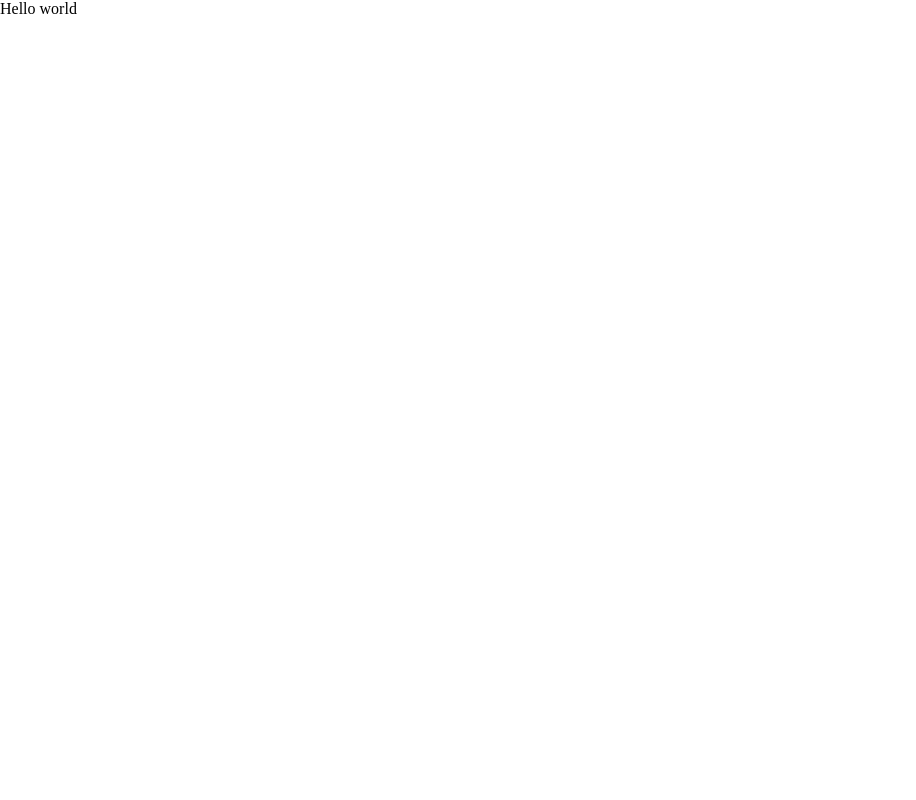
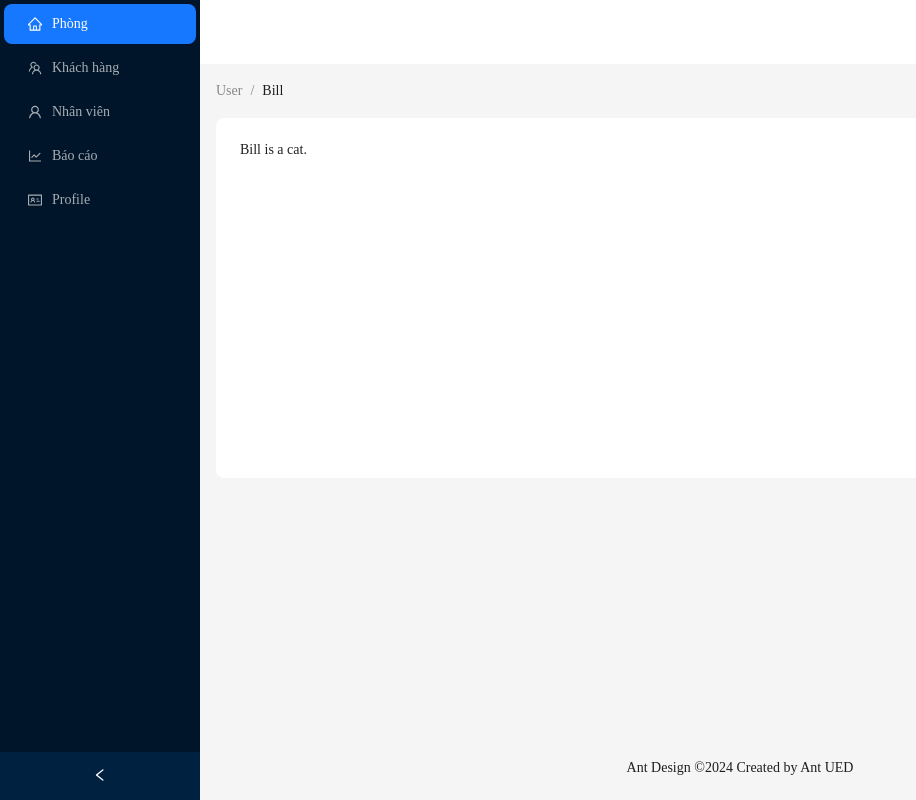
Before and after one commit to qthang02/booking-admin, a React (Vite) app: page / in a window 1280 px wide. Shown: the whole page, without its empty margins (0-916 px from the left). Built offline with nearby package versions, Linux system fonts and the light colour scheme.

Commit message:
add main layout

```diff
--- a/package.json
+++ b/package.json
@@ -10,8 +10,11 @@
     "preview": "vite preview"
   },
   "dependencies": {
+    "@ant-design/icons": "^5.3.7",
+    "antd": "^5.18.3",
     "react": "^18.3.1",
-    "react-dom": "^18.3.1"
+    "react-dom": "^18.3.1",
+    "react-router-dom": "^6.23.1"
   },
   "devDependencies": {
     "@types/react": "^18.3.3",
--- /dev/null
+++ b/src/conponents/MainLayout/index.tsx
@@ -0,0 +1,117 @@
+import React, { useState } from 'react';
+import { Breadcrumb, Layout, Menu, theme } from 'antd';
+import {Link} from "react-router-dom";
+import { HomeOutlined, IdcardOutlined, LineChartOutlined, TeamOutlined, UserOutlined} from "@ant-design/icons";
+
+const { Header, Content, Footer, Sider } = Layout;
+
+type MenuItem = {
+    key: any;
+    label: React.ReactNode;
+    link?: string;
+    icon?: React.ReactNode;
+    children?: MenuItem[];
+};
+
+const buildMenuItem = ({
+   key,
+   label,
+   link,
+   icon,
+   children,
+}: {
+    key: string;
+    label: React.ReactNode;
+    link: string;
+    icon?: React.ReactNode;
+    children?: MenuItem[];
+}): MenuItem => {
+    const item = {
+        key,
+        label,
+        link,
+        icon,
+        children,
+    } as MenuItem;
+    const hasChildren = children && children.length > 0;
+
+    // Leaf item
+    if (link && !hasChildren) {
+        item.label = <Link to={link}>{label}</Link>;
+    }
+
+    return item;
+};
+
+const allItems: MenuItem[] = [
+    buildMenuItem({
+        key: "1",
+        label: "Phòng",
+        link: "",
+        icon: <HomeOutlined />
+    }),
+    buildMenuItem({
+        key: "2",
+        label: "Khách hàng",
+        link: "",
+        icon: <TeamOutlined />
+    }),
+    buildMenuItem({
+        key: "3",
+        label: "Nhân viên",
+        link: "",
+        icon: <UserOutlined />
+    }),
+    buildMenuItem({
+        key: "4",
+        label: "Báo cáo",
+        link: "",
+        icon: <LineChartOutlined />
+    }),
+    buildMenuItem({
+        key: "5",
+        label: "Profile",
+        link: "",
+        icon: <IdcardOutlined />
+    }),
+];
+
+const MainLayout: React.FC = () => {
+    const [collapsed, setCollapsed] = useState(false);
+    const {
+        token: { colorBgContainer, borderRadiusLG },
+    } = theme.useToken();
+
+    return (
+        <Layout style={{ minHeight: '100vh' }}>
+            <Sider collapsible collapsed={collapsed} onCollapse={(value) => setCollapsed(value)}>
+                {/*logo is here*/}
+                <Menu theme="dark" defaultSelectedKeys={['1']} mode="inline" items={allItems} />
+            </Sider>
+            <Layout>
+                <Header style={{ padding: 0, background: colorBgContainer }} />
+                <Content style={{ margin: '0 16px' }}>
+                    <Breadcrumb style={{ margin: '16px 0' }}>
+                        <Breadcrumb.Item>User</Breadcrumb.Item>
+                        <Breadcrumb.Item>Bill</Breadcrumb.Item>
+                    </Breadcrumb>
+                    <div
+                        style={{
+                            padding: 24,
+                            minHeight: 360,
+                            background: colorBgContainer,
+                            borderRadius: borderRadiusLG,
+                        }}
+                    >
+                        Bill is a cat.
+                    </div>
+                </Content>
+                <Footer style={{ textAlign: 'center' }}>
+                    Ant Design ©{new Date().getFullYear()} Created by Ant UED
+                </Footer>
+            </Layout>
+        </Layout>
+    );
+};
+
+export default MainLayout;
--- /dev/null
+++ b/src/conponents/routes/index.tsx
@@ -0,0 +1,11 @@
+import {createBrowserRouter} from "react-router-dom";
+import MainLayout from "../MainLayout";
+
+export const routes = [
+    {
+        path: "/",
+        element: <MainLayout />
+    }
+];
+
+export const router = createBrowserRouter(routes);
--- a/src/main.tsx
+++ b/src/main.tsx
@@ -1,6 +1,17 @@
 import ReactDOM from 'react-dom/client'
 import './index.css'
+import {router} from "./conponents/routes";
+import {RouterProvider} from "react-router-dom";
+import { ConfigProvider } from 'antd';
 
 ReactDOM.createRoot(document.getElementById('root')!).render(
-    <div>Hello world</div>
+    <ConfigProvider
+        theme={{
+            token: {
+                fontFamily: "Be Vietnam Pro",
+            },
+        }}
+    >
+        <RouterProvider router={router} />
+    </ConfigProvider>
 )
```
Also changed, not shown: 1 other file (tests, documents, lock files or other folders).
